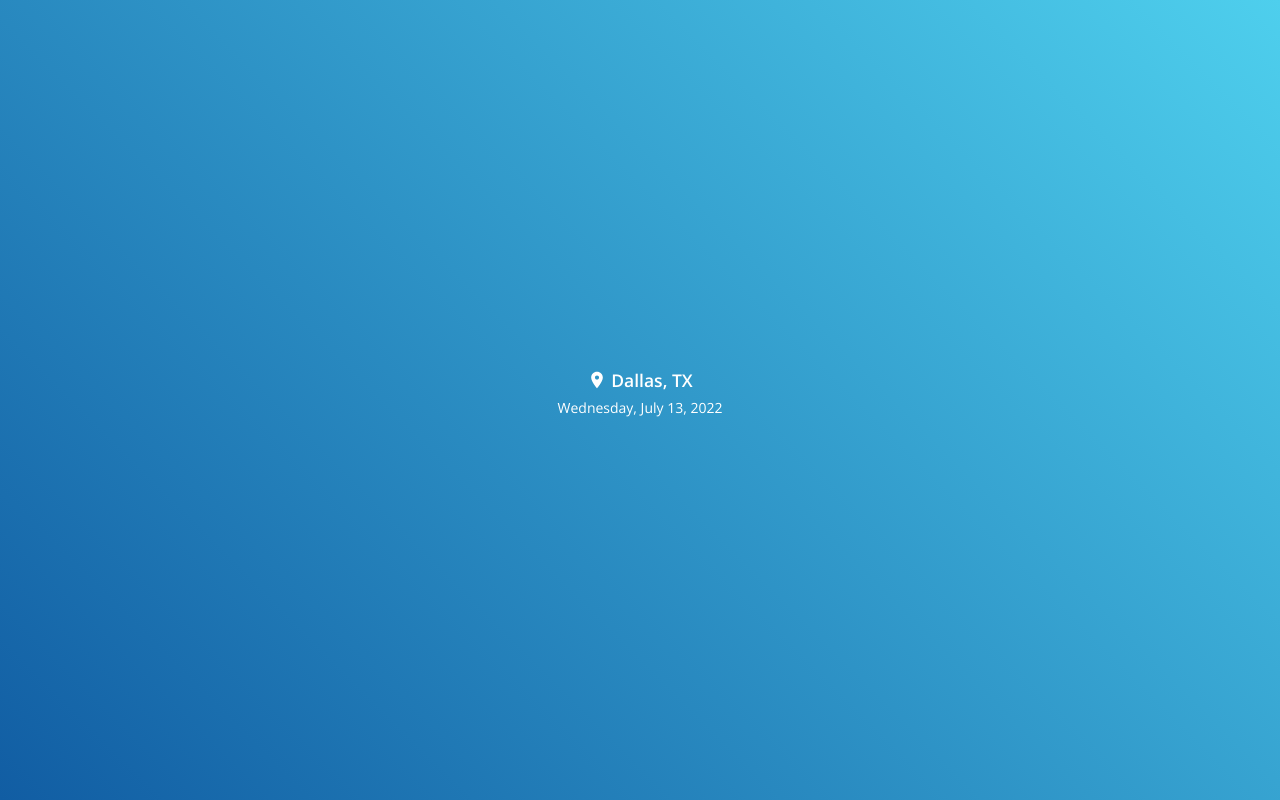
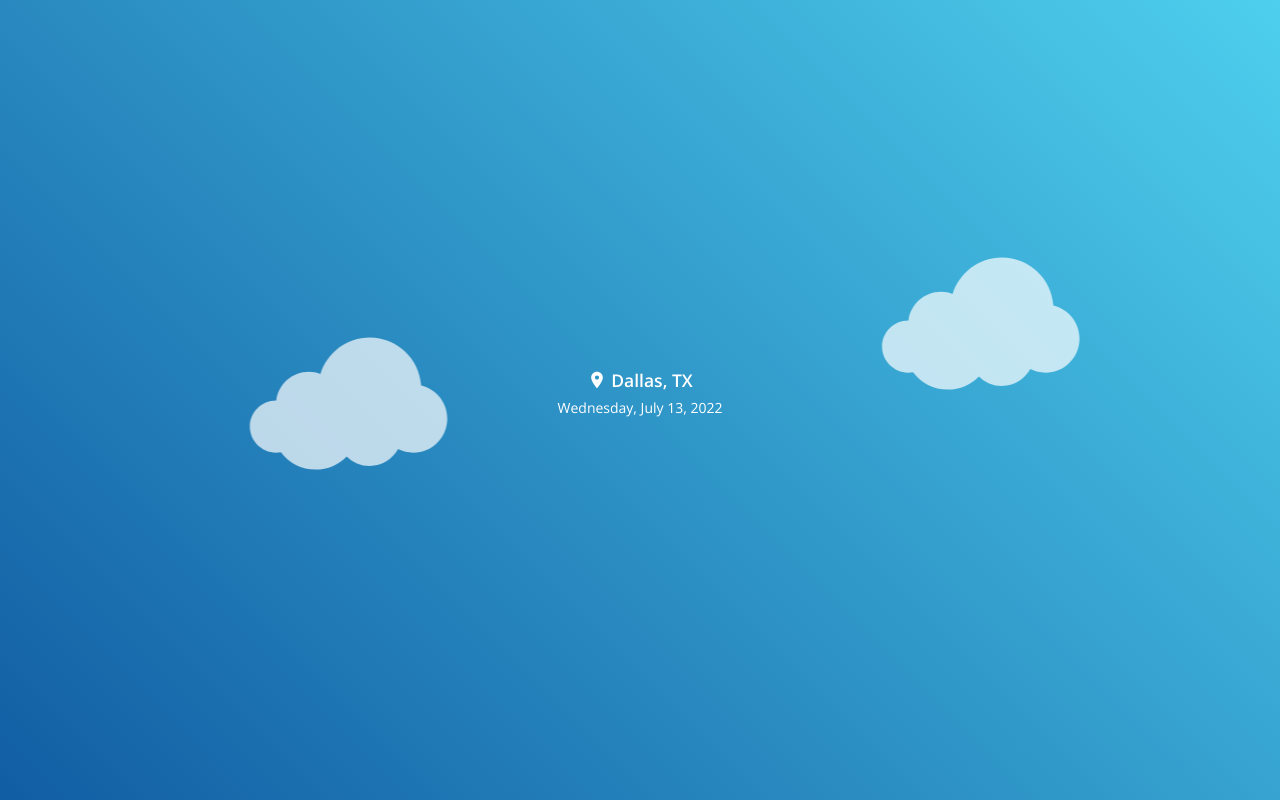
Before and after one commit to kate-bishop/weather-forecast-app, a React (Create React App) app: page / in a window 1280 px wide. Built offline with nearby package versions, Linux system fonts and the light colour scheme; no server answers.

Commit message:
animated clouds

```diff
--- a/src/App.tsx
+++ b/src/App.tsx
@@ -7,6 +7,7 @@ import ForecastContainer from './components/ForecastContainer';
 import { getCurrent, getForecast } from './shared/utils/api'
 import { processForecast, buildForecast, getWindowSize } from './shared/utils/functions'
 import { LON, LAT, UNIT, Forecast } from './shared/utils/constants'
+import cloud from './shared/static/cloud.svg';
 
 export const WindowSizeContext = createContext(getWindowSize());
 
@@ -51,6 +52,8 @@ function App() {
         <div className="App">
           <LocationHeader />
           {!isLoading && current && <ForecastContainer forecast={forecast} current={current} unit={unit} setUnit={setUnit} />}
+          <img src={cloud} className="cloud" />
+          <img src={cloud} className="cloud_two" />
         </div>
       </ThemeProvider>
     </WindowSizeContext.Provider>
--- /dev/null
+++ b/src/shared/styles/animations.scss
@@ -0,0 +1,27 @@
+$transparent-white: rgba(255, 255, 255);
+
+.cloud,
+.cloud_two {
+    animation: move 6s ease infinite;
+    border-radius: 50%;
+    position: absolute;
+    top: 35%;
+    left: 70%;
+    margin-top: -30px;
+    margin-left: -30px;
+    height: 200px;
+    width: 230px;
+    filter: invert(1) opacity(.7);
+}
+
+.cloud_two {
+    top: 45%;
+    left: 21%;
+    animation-duration: 8s;
+}
+
+@keyframes move {
+    50% {
+        transform: translateX(-15px);
+    }
+}
--- a/src/shared/styles/styles.scss
+++ b/src/shared/styles/styles.scss
@@ -1,4 +1,5 @@
 @import url('https://fonts.googleapis.com/css2?family=Open+Sans:wght@400;600&display=swap');
+@import './animations';
 
 $font-stack: 'Open Sans', sans-serif;
 $primary-color: rgb(74, 74, 74);
```
Also changed, not shown: src/shared/static/cloud.svg (added).
